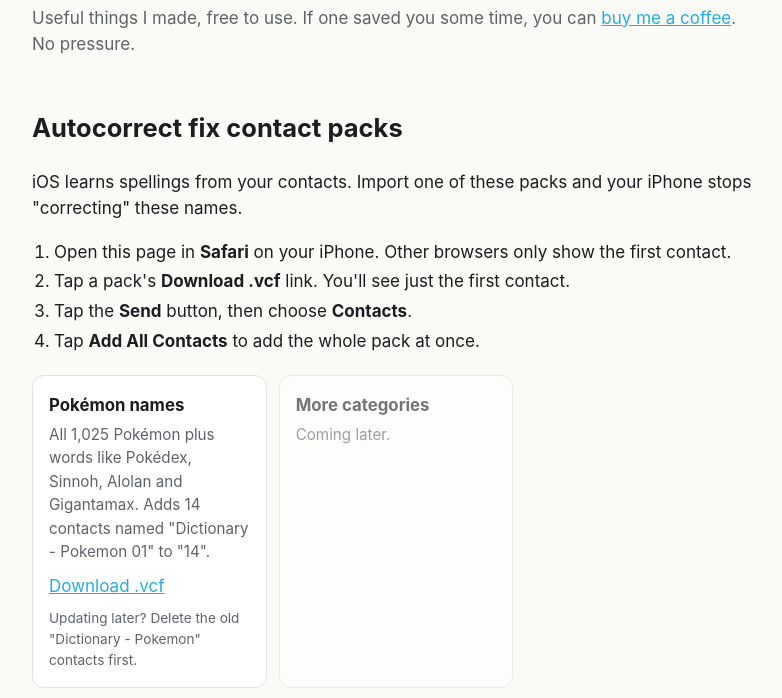
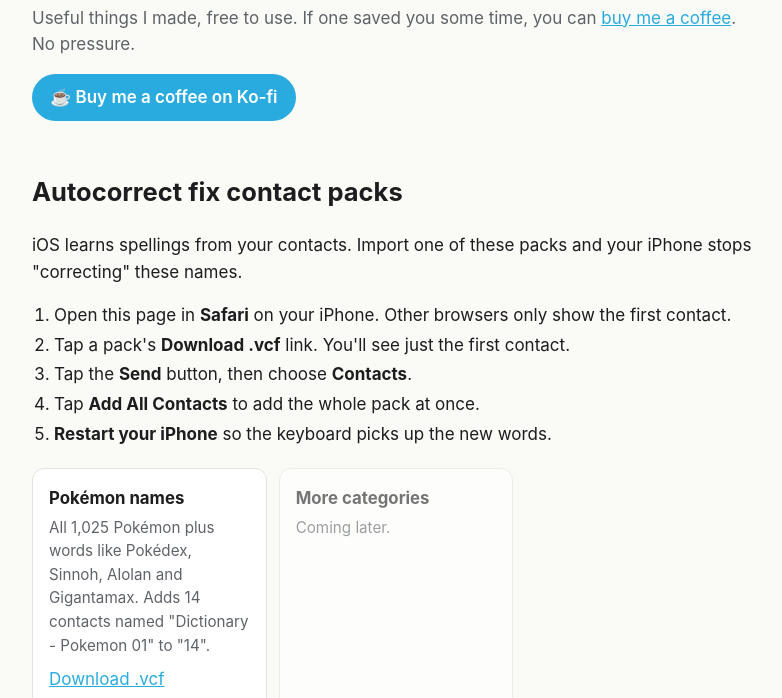
Before and after one commit to kalamazandy/kalamazandy.github.io, a plain HTML site: page index.html in a window 1280 px wide. Shown: the part 85-783 px from the top of the page, without its empty margins (244-1026 px from the left). Drawn offline with Linux system fonts and the light colour scheme.

Commit message:
Add Ko-fi button at the top and a restart step to the how-to
Co-Authored-By: Claude Opus 5.5 <noreply@anthropic.com>
Claude-Session: https://claude.ai/code/session_01JqMEwXJvzcE7NPZR7jQFkJ

```diff
--- a/index.html
+++ b/index.html
@@ -11,6 +11,7 @@
 <main>
   <h1>Free Stuff</h1>
   <p class="lede">Useful things I made, free to use. If one saved you some time, you can <a href="https://ko-fi.com/kalamazandy">buy me a coffee</a>. No pressure.</p>
+  <a class="kofi" href="https://ko-fi.com/kalamazandy">☕ Buy me a coffee on Ko-fi</a>
 
   <h2 id="vcards">Autocorrect fix contact packs</h2>
   <p>iOS learns spellings from your contacts. Import one of these packs and your iPhone stops "correcting" these names.</p>
@@ -20,6 +21,7 @@
     <li>Tap a pack's <strong>Download .vcf</strong> link. You'll see just the first contact.</li>
     <li>Tap the <strong>Send</strong> button, then choose <strong>Contacts</strong>.</li>
     <li>Tap <strong>Add All Contacts</strong> to add the whole pack at once.</li>
+    <li><strong>Restart your iPhone</strong> so the keyboard picks up the new words.</li>
   </ol>
   <div class="cards">
     <div class="card">
```
